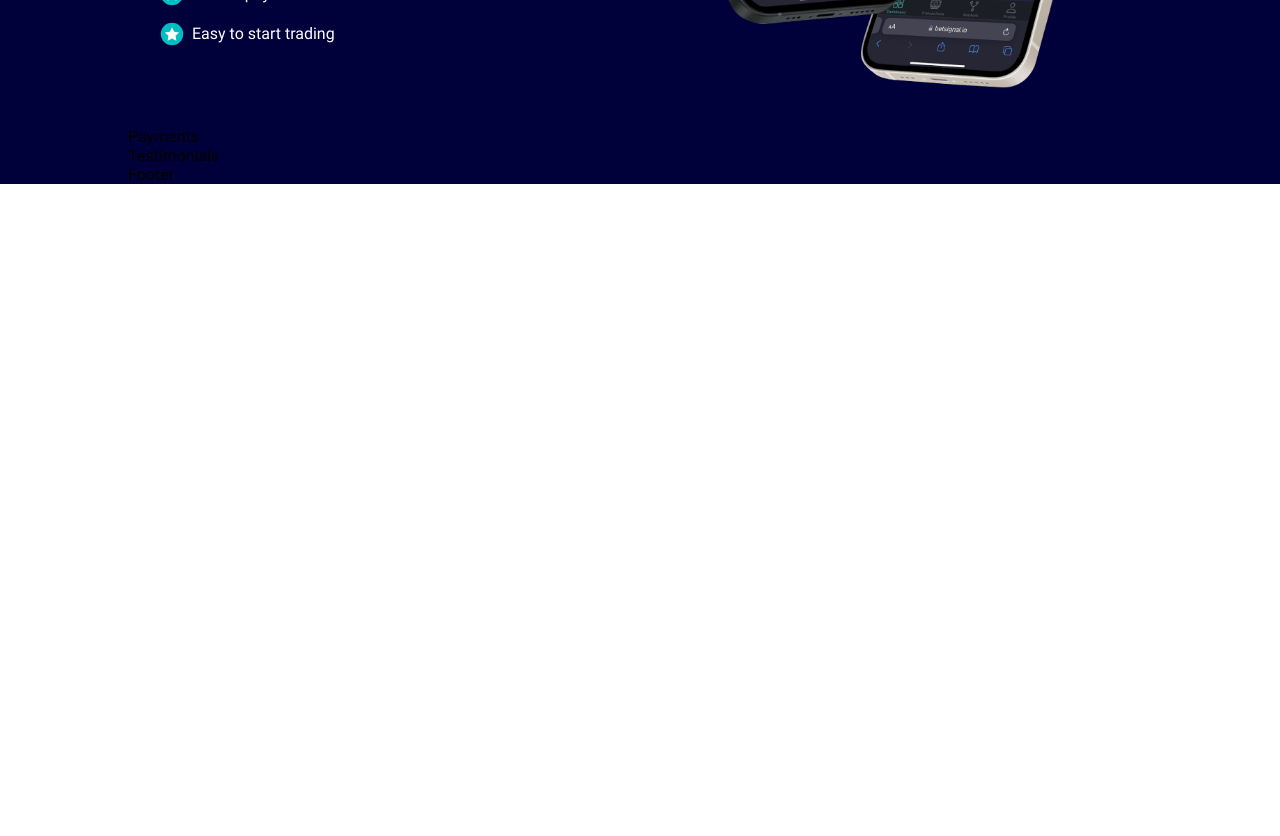
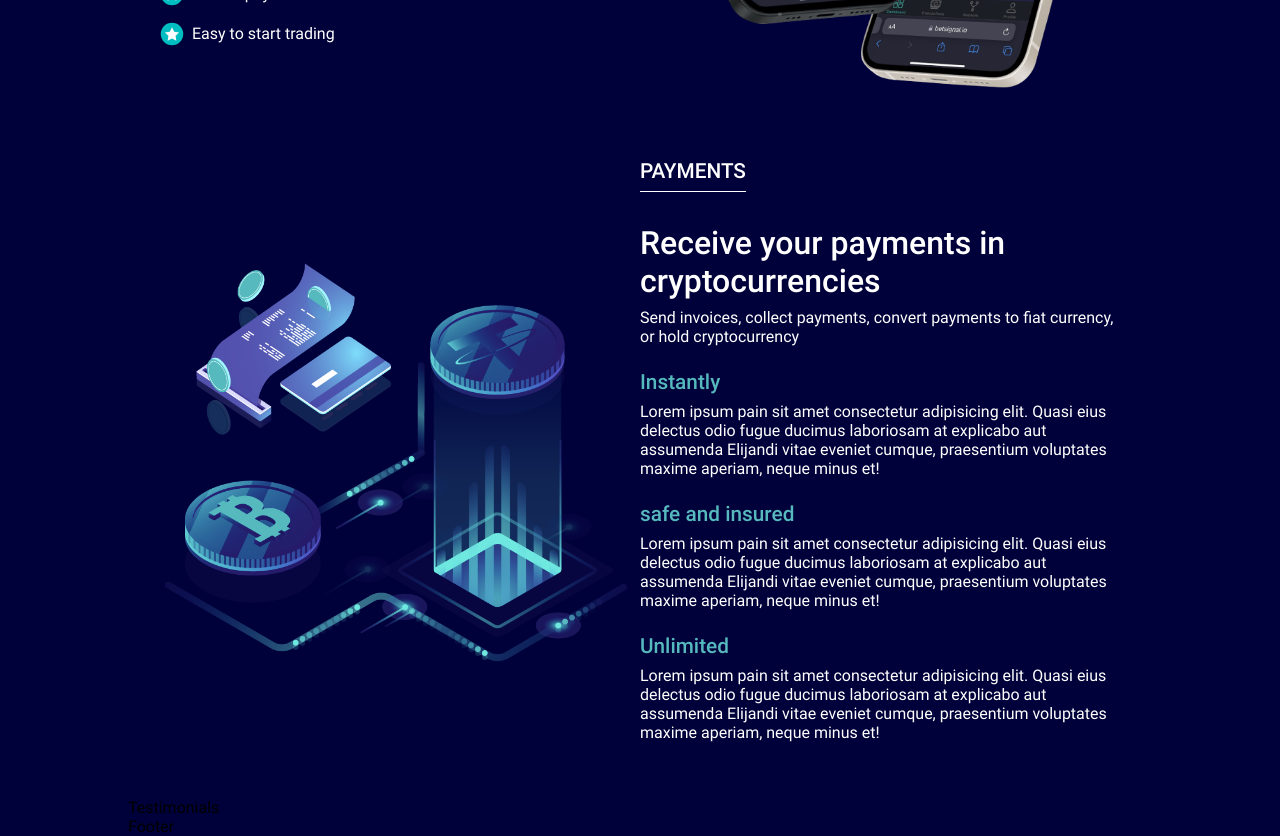
Before and after one commit to andresrodriguezsantos44/betsignal, a Vue app: page / in a window 1280 px wide. Shown: the part 2020-2856 px from the top of the page. Before the commit the page ends 2204 px from the top, so only its background shows below. Built offline with nearby package versions, Linux system fonts and the light colour scheme.

Commit message:
Payments section is done

```diff
--- a/src/components/Home/Navbar/NavbarStateless.vue
+++ b/src/components/Home/Navbar/NavbarStateless.vue
@@ -16,7 +16,7 @@
       <RouterLink @click="isMobile && handleShowNavbar()" :to="{ name: 'home', hash: '#whatDo' }" :class="`link ${ isMobile ? 'my-2' : 'mx-1' }`">{{ $t('home_navbar.what_we_do') }}</RouterLink>
       <RouterLink @click="isMobile && handleShowNavbar()" :to="{ name: 'home', hash: '#howWork' }" :class="`link ${ isMobile ? 'my-2' : 'mx-1' }`">{{ $t('home_navbar.how_does_it_work') }}</RouterLink>
       <RouterLink @click="isMobile && handleShowNavbar()" :to="{ name: 'home', hash: '#whyWe' }" :class="`link ${ isMobile ? 'my-2' : 'mx-1' }`">{{ $t('home_navbar.why_we') }}</RouterLink>
-      <RouterLink @click="isMobile && handleShowNavbar()" to="/legal-terms" :class="`link ${ isMobile ? 'my-2' : 'mx-1' }`">{{ $t('home_navbar.payments') }}</RouterLink>
+      <RouterLink @click="isMobile && handleShowNavbar()" :to="{ name: 'home', hash: '#payments' }" :class="`link ${ isMobile ? 'my-2' : 'mx-1' }`">{{ $t('home_navbar.payments') }}</RouterLink>
       <RouterLink @click="isMobile && handleShowNavbar()" to="/legal-terms" :class="`link ${ isMobile ? 'my-2' : 'mx-1' }`">{{ $t('home_navbar.contact_us') }}</RouterLink>
 
       <!-- <RouterLink to="/legal-terms">{{ $t('home_navbar.legal_terms') }}</RouterLink>
--- /dev/null
+++ b/src/components/Home/Payments/PaymentsStateless.vue
@@ -0,0 +1,52 @@
+<template>
+  <section class="d-flex align-items-center justify-content-between p-4">
+    <img v-if="!isMobile" src="../../../assets/images/payments/payments.png" alt="payments" class="width-5" />
+
+    <div :class="`d-flex align-items-start justify-content-center flex-column ${ !isMobile && 'width-5' }`">
+      <h3 class="h3 text-uppercase color-light underline-decoration pb-1 mb-4" id="payments">
+        {{ $t('payments.title') }}
+      </h3>
+
+      <h2 class="h2 color-light mb-1">
+        {{ $t('payments.subtitle') }}
+      </h2>
+      <p :class="`p-regular color-light mb-3`">
+        {{ $t('payments.text') }}
+      </p>
+
+      <h3 class="h3 color-secondary mb-1">
+        {{ $t('payments.title_item_one') }}
+      </h3>
+      <p :class="`p-regular color-light mb-3`">
+        {{ $t('payments.text_item_one') }}
+      </p>
+
+      <h3 class="h3 color-secondary mb-1">
+        {{ $t('payments.title_item_two') }}
+      </h3>
+      <p :class="`p-regular color-light mb-3`">
+        {{ $t('payments.text_item_two') }}
+      </p>
+
+      <h3 class="h3 color-secondary mb-1">
+        {{ $t('payments.title_item_three') }}
+      </h3>
+      <p :class="`p-regular color-light mb-3`">
+        {{ $t('payments.text_item_three') }}
+      </p>
+    </div>
+  </section>
+</template>
+
+<script>
+export default {
+  name: 'PaymentsStateless',
+
+  props: {
+    isMobile: {
+      type: String,
+      required: true
+    }
+  }
+}
+</script>
--- a/src/components/Home/Payments/index.vue
+++ b/src/components/Home/Payments/index.vue
@@ -1,5 +1,23 @@
 <template>
-  <section>
-    Payments
-  </section>
+  <PaymentsStateless :isMobile="isMobile" />
 </template>
+
+<script>
+import PaymentsStateless from './PaymentsStateless.vue'
+
+export default {
+  name: 'Payments',
+
+  components: {
+    PaymentsStateless
+  },
+
+  data: () => ({
+    isMobile: false
+  }),
+
+  created() {
+    this.isMobile = window.innerWidth <= 767
+  }
+}
+</script>
--- a/src/services/i18n/locales/en.json
+++ b/src/services/i18n/locales/en.json
@@ -42,5 +42,16 @@
     "item_one": "Top trading platform",
     "item_two": "Secure payments",
     "item_three": "Easy to start trading"
+  },
+  "payments": {
+    "title": "Payments",
+    "subtitle": "Receive your payments in cryptocurrencies",
+    "text": "Send invoices, collect payments, convert payments to fiat currency, or hold cryptocurrency",
+    "title_item_one": "Instantly",
+    "text_item_one": "Lorem ipsum pain sit amet consectetur adipisicing elit. Quasi eius delectus odio fugue ducimus laboriosam at explicabo aut assumenda Elijandi vitae eveniet cumque, praesentium voluptates maxime aperiam, neque minus et!",
+    "title_item_two": "safe and insured",
+    "text_item_two": "Lorem ipsum pain sit amet consectetur adipisicing elit. Quasi eius delectus odio fugue ducimus laboriosam at explicabo aut assumenda Elijandi vitae eveniet cumque, praesentium voluptates maxime aperiam, neque minus et!",
+    "title_item_three": "Unlimited",
+    "text_item_three": "Lorem ipsum pain sit amet consectetur adipisicing elit. Quasi eius delectus odio fugue ducimus laboriosam at explicabo aut assumenda Elijandi vitae eveniet cumque, praesentium voluptates maxime aperiam, neque minus et!"
   }
 }
--- a/src/services/i18n/locales/es.json
+++ b/src/services/i18n/locales/es.json
@@ -42,5 +42,16 @@
     "item_one": "Plataforma comercial superior",
     "item_two": "Pagos seguros",
     "item_three": "Fácil de comenzar a operar"
+  },
+  "payments": {
+    "title": "Pagos",
+    "subtitle": "Reciba sus pagos en criptomonedas",
+    "text": "Envé facturas, cobre pagos, convierta pagos a moneda fiduciaria o conserve la criptomoneda",
+    "title_item_one": "Instantáneamente",
+    "text_item_one": "Lorem ipsum dolor sit amet consectetur adipisicing elit. Quasi eius delectus odio fuga ducimus laboriosam at explicabo aut assumenda eligendi vitae eveniet cumque, praesentium voluptates maxime aperiam, neque minus et!",
+    "title_item_two": "Seguro y asegurado",
+    "text_item_two": "Lorem ipsum dolor sit amet consectetur adipisicing elit. Quasi eius delectus odio fuga ducimus laboriosam at explicabo aut assumenda eligendi vitae eveniet cumque, praesentium voluptates maxime aperiam, neque minus et!",
+    "title_item_three": "Sin limites",
+    "text_item_three": "Lorem ipsum dolor sit amet consectetur adipisicing elit. Quasi eius delectus odio fuga ducimus laboriosam at explicabo aut assumenda eligendi vitae eveniet cumque, praesentium voluptates maxime aperiam, neque minus et!"
   }
 }
```
Also changed, not shown: src/assets/images/payments/payments.png (added).
